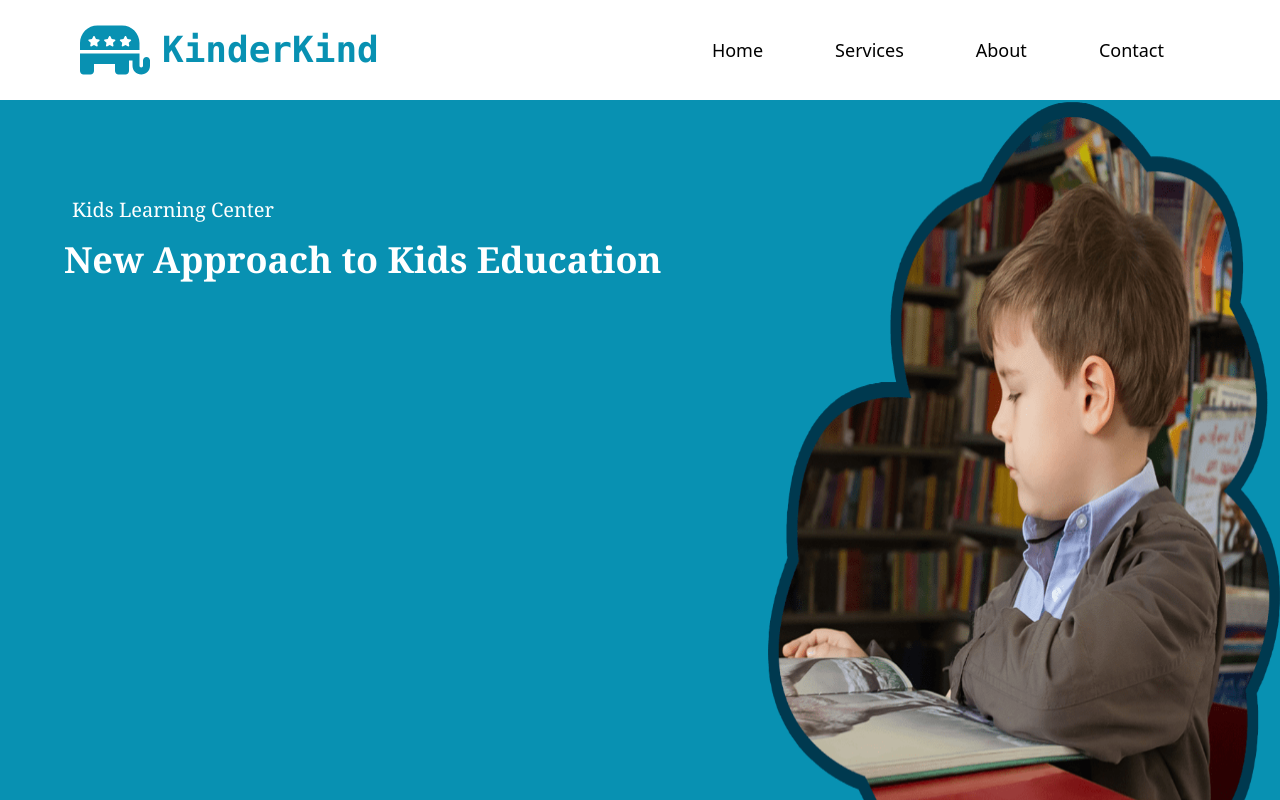
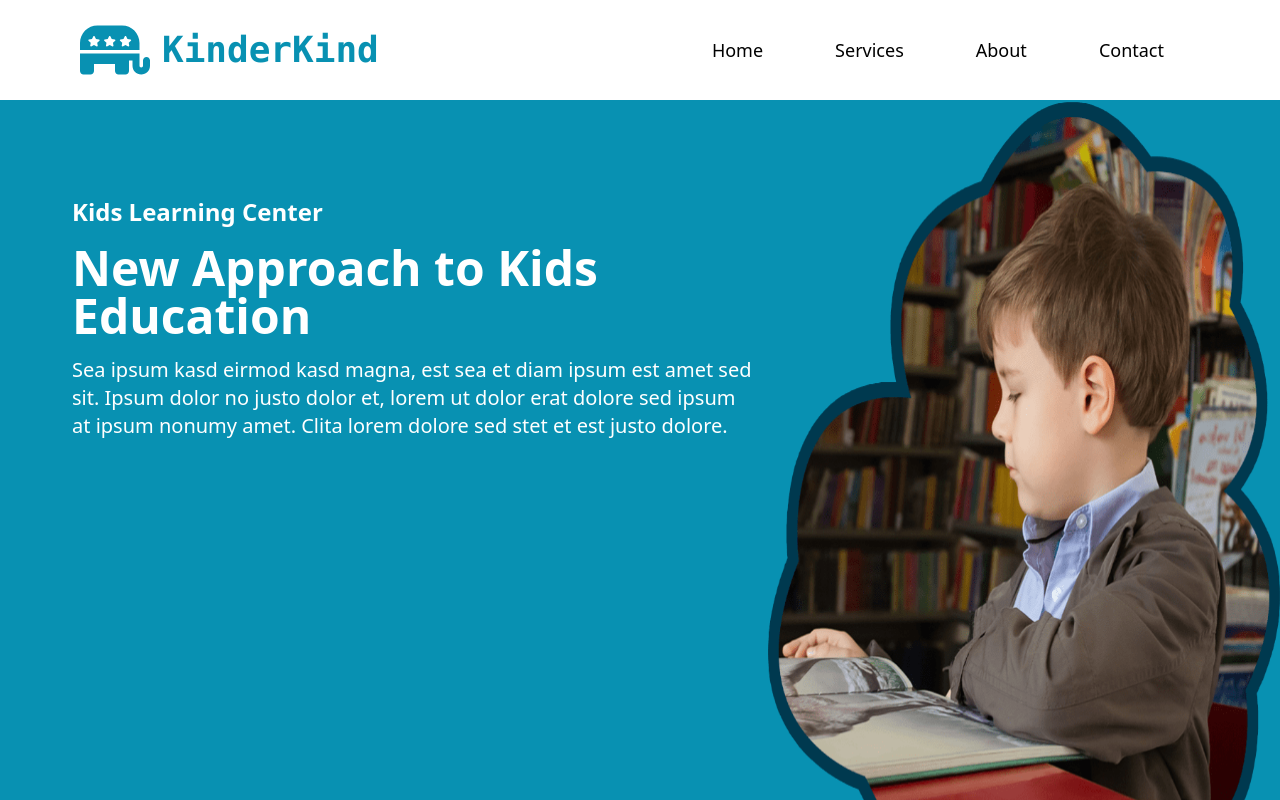
Before and after one commit to FarHan949/react-school, a React (Create React App) app: page /home in a window 1280 px wide. Shown: the top 800 px of the page. Built offline with nearby package versions, Linux system fonts and the light colour scheme.

Commit message:
added more talwind

```diff
--- a/src/components/Home/Home.js
+++ b/src/components/Home/Home.js
@@ -33,9 +33,12 @@ const HeaderCart = () =>{
 
     return (
         <div className='flex justify-between bg-cyan-600 h-screen'>
-             <div className='ml-14 mt-20'>
-                 <h3 className='text-white text-xl font-serif m-4'>Kids Learning Center</h3>
-                 <h1 className='text-white text-4xl font-serif font-bold m-2'>New Approach to Kids Education</h1>
+             <div className='ml-14 mt-20 font-sans'>
+                 <h3 className='text-white text-2xl font-bold m-4'>Kids Learning Center</h3>
+                 <h1 className='text-white text-5xl font-bold m-4'>New Approach to Kids Education</h1>
+                 <p className='text-white text-wrap m-4 text-xl'>Sea ipsum kasd eirmod kasd magna, est sea et diam ipsum est amet sed sit. Ipsum dolor no justo
+                     dolor et, lorem ut dolor erat dolore sed ipsum at ipsum nonumy amet. Clita lorem dolore sed stet
+                     et est justo dolore.</p>
              </div>
              <img className='w-2/5' src={header}></img>
         </div>
```
